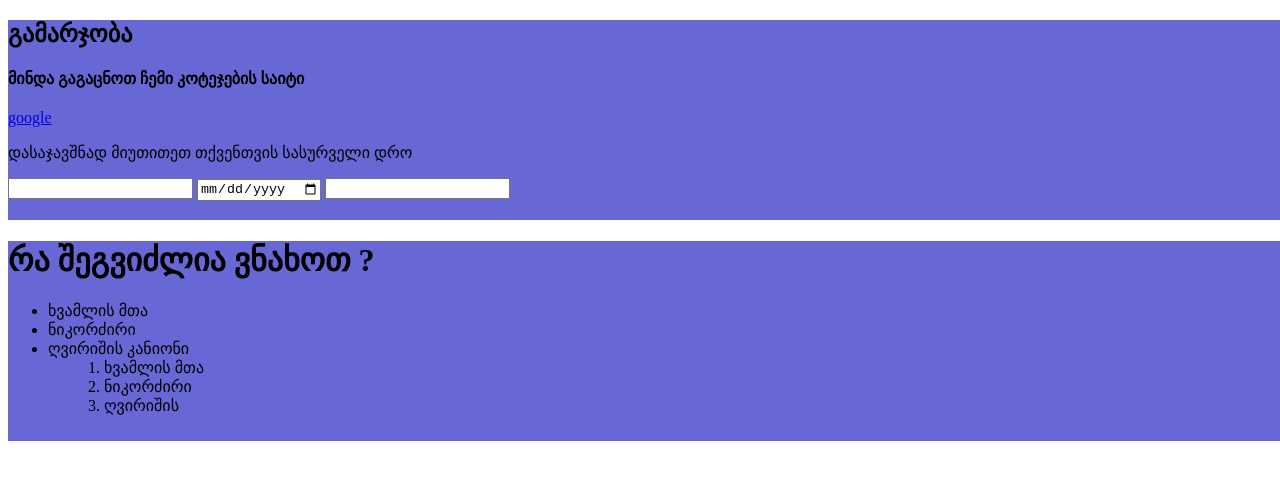
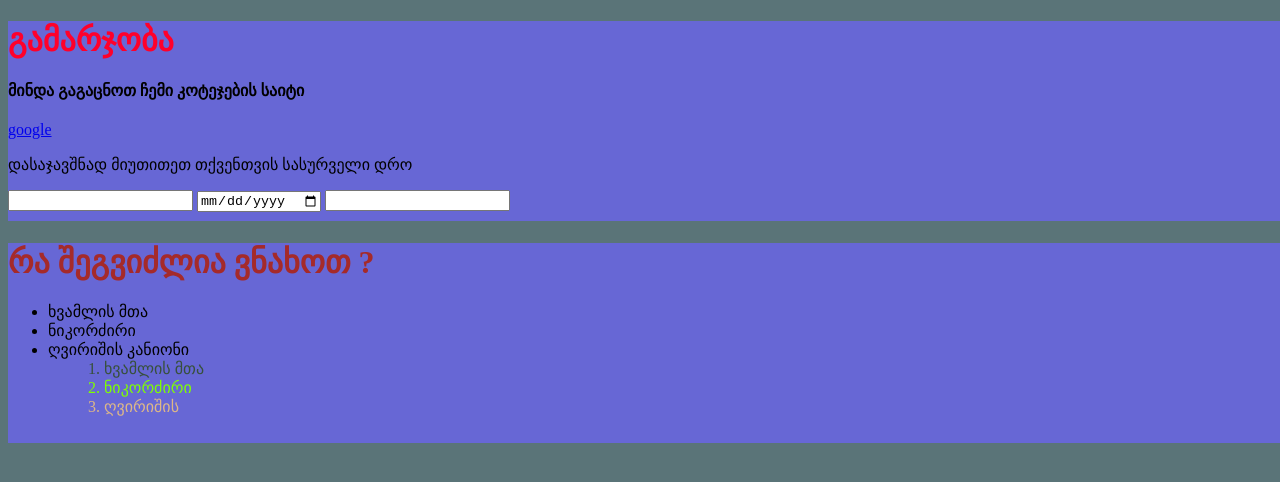
Before and after one commit to salochako/lector, a plain HTML site: page index2.html in a window 1280 px wide. Shown: the top 482 px of the page. Drawn offline with Linux system fonts and the light colour scheme.

Commit message:
third commit

```diff
--- a/index2.html
+++ b/index2.html
@@ -14,10 +14,12 @@
 
 </style>
 <body>
+
     <div>
-<h2> გამარჯობა</h2>
+        <body style="background-color:rgb(90, 116, 120);">
+            <h1 style="color:rgb(255, 0, 43);">გამარჯობა </h1>
 <h4>მინდა გაგაცნოთ ჩემი კოტეჯების საიტი</h4>
-    <a href="https://www.google.ge/travel/hotels/entity/ChoQrcGIiMqSub3NARoNL2cvMTF5M2w0dmR0OBAC?utm_campaign=sharing&utm_medium=link&utm_source=htls&ved=0CAAQ5JsGahcKEwi43K6FiOCIAxUAAAAAHQAAAAAQCA&ts=CAEaIAoCGgASGhIUCgcI6A8QChgWEgcI6A8QChgZGAMyAhAAKgkKBToDR0VMGgA">google</a>
+    <a href ="https://www.google.ge/travel/hotels/entity/ChoQrcGIiMqSub3NARoNL2cvMTF5M2w0dmR0OBAC?utm_campaign=sharing&utm_medium=link&utm_source=htls&ved=0CAAQ5JsGahcKEwi43K6FiOCIAxUAAAAAHQAAAAAQCA&ts=CAEaIAoCGgASGhIUCgcI6A8QChgWEgcI6A8QChgZGAMyAhAAKgkKBToDR0VMGgA">google</a>
 
     <p> დასაჯავშნად მიუთითეთ თქვენთვის სასურველი დრო </p>
     <input type="name">
@@ -26,14 +28,14 @@
 
 </div>
 <div>
-    <h1> რა შეგვიძლია ვნახოთ ?</h1>
+    <h1 style="color: brown;"> რა შეგვიძლია ვნახოთ ?</h1>
     <ul>
         <li> ხვამლის მთა </li>
         <li> ნიკორძირი</li>
         <Li>ღვირიშის კანიონი</Li>
-        <ol> 1. ხვამლის მთა</ol>
-        <ol> 2. ნიკორძირი</ol>
-        <ol> 3. ღვირიშის</ol>
+        <ol style="color: rgb(55, 80, 59);"> 1. ხვამლის მთა</ol>
+        <ol style="color: chartreuse;"> 2. ნიკორძირი</ol>
+        <ol style="color: burlywood;"> 3. ღვირიშის</ol>
     </ul>
 </div>
 
```
